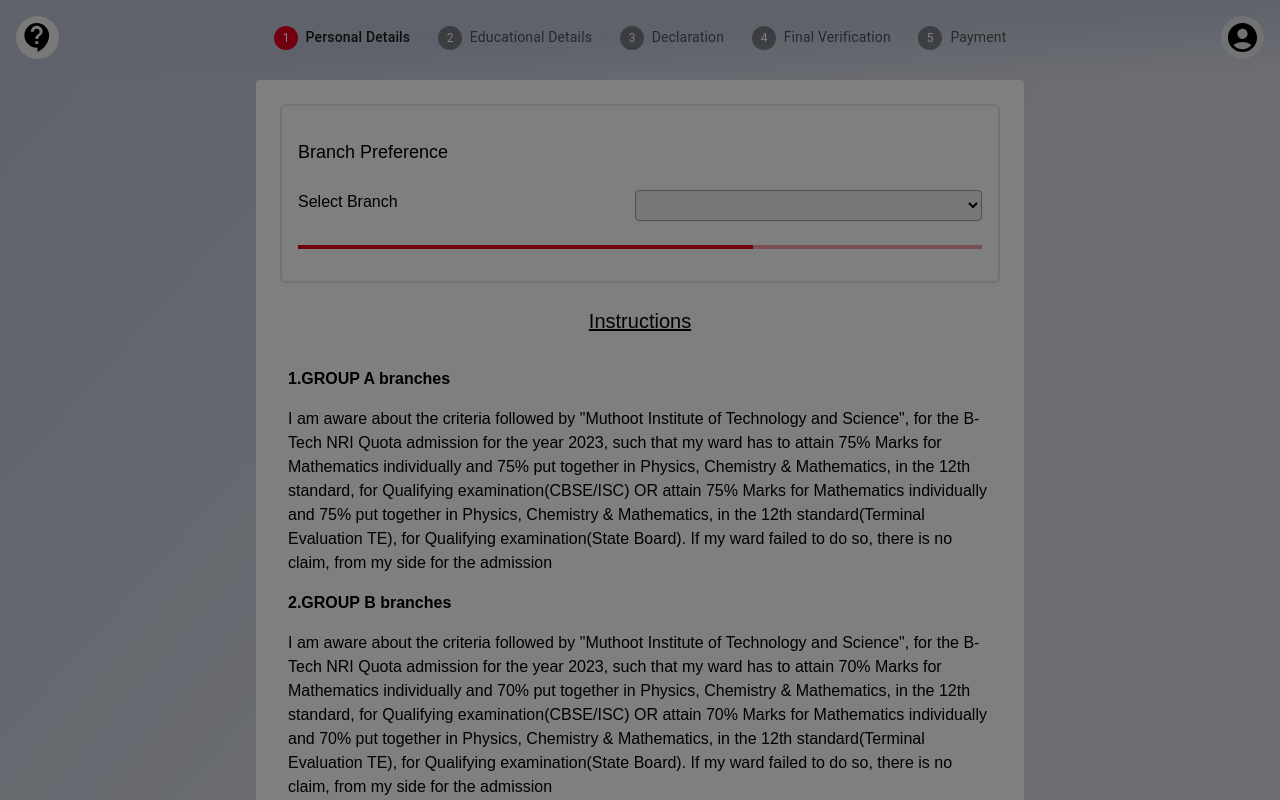
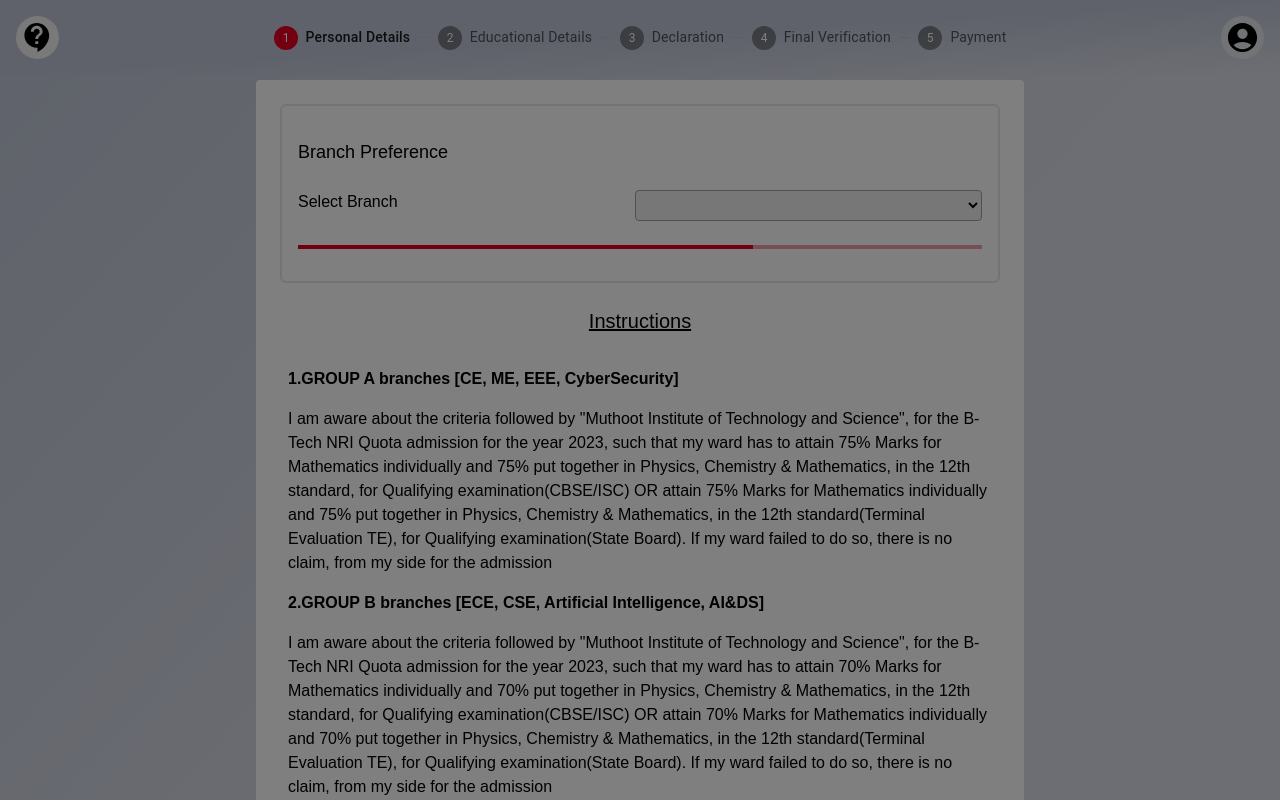
Before and after one commit to Cloud-Tech-Team/ams-front-final, a React (Create React App) app: page /nriform/declaration in a window 1280 px wide. Shown: the top 800 px of the page. Built offline with nearby package versions, Linux system fonts and the light colour scheme; no server answers; sample sign-in values are in the browser's storage.

Commit message:
declaration-color

```diff
--- a/src/nri/Declaration.js
+++ b/src/nri/Declaration.js
@@ -188,7 +188,7 @@ const Declaration = () => {
         </div>
         <p className="text-xl my-6 text-center underline">Instructions</p>
         <div className="w-full space-y-4 p-2">
-          <p className="font-semibold ">1.GROUP A branches </p>
+          <p className="font-semibold ">1.GROUP A branches [CE, ME, EEE, CyberSecurity]</p>
           <p>
             I am aware about the criteria followed by "Muthoot Institute
             of Technology and Science", for the B-Tech NRI Quota admission for
@@ -201,7 +201,7 @@ const Declaration = () => {
             Qualifying examination(State Board). If my ward failed to do so,
             there is no claim, from my side for the admission
           </p>
-          <p className="font-semibold ">2.GROUP B branches </p>
+          <p className="font-semibold ">2.GROUP B branches [ECE, CSE, Artificial Intelligence, AI&DS]</p>
           <p>
             I am aware about the criteria followed by "Muthoot Institute of
             Technology and Science", for the B-Tech NRI Quota admission for the
@@ -217,15 +217,15 @@ const Declaration = () => {
         </div>
 
         <div className="w-full space-y-4 p-2 border-[3px] rounded-md mt-3 border-red-500">
-          <p className="text-center font-semibold underline">EXIT OPTION </p>
+          <p className="text-center font-semibold text-red-600 underline">EXIT OPTION </p>
           <p>
-          1. A student can opt to <b>EXIT </b>from NRI quota before <b>5 </b>
-          days, after the publication of KEAM 2023 SCORE and will be reimbursed with
+          1. A student can opt to <b className="bg-yellow-200">EXIT</b> from NRI quota before <b>5 </b>
+          days, after the publication of <b className="bg-yellow-200">KEAM 2023 SCORE</b> and will be reimbursed with
           the entire amount after deducting Rs
           <b> 1000</b> as processing fee. However, a student will be automatically
           considered for MITS Management Merit Quota from NRI quota if he desires so
-          and has to freeze the registration in MITS by sending an email to admissions@mgits.ac.in . Request for exit should be
-          mailed to admissions@mgits.ac.in within the stipulated time. There
+          and has to <b className="bg-yellow-200">freeze</b> the registration in MITS by sending an email to admissions@mgits.ac.in .<b className="bg-yellow-200">Request for exit</b> should be
+          mailed to <b className="bg-yellow-200">admissions@mgits.ac.in</b> within the stipulated time. There
           after the registered choice will be frozen and will not be eligible
           for any refund, if the admission is cancelled after 5 days from the
           date of KEAM SCORE publication.
--- a/src/nri/Personal.js
+++ b/src/nri/Personal.js
@@ -564,8 +564,9 @@ function Personal() {
                 type="text"
                 size="small"
               /> */}
-              <label >Relation with NRI sponsor</label>
+              <label >Relation with NRI sponsor*</label>
               <select
+              required
                 className="rounded-[4px] border-[1px] w-full hover:border-black focus:outline-red-600 border-gray-400 p-[5px] "
                 id="sponsorRelation"
               >
```
